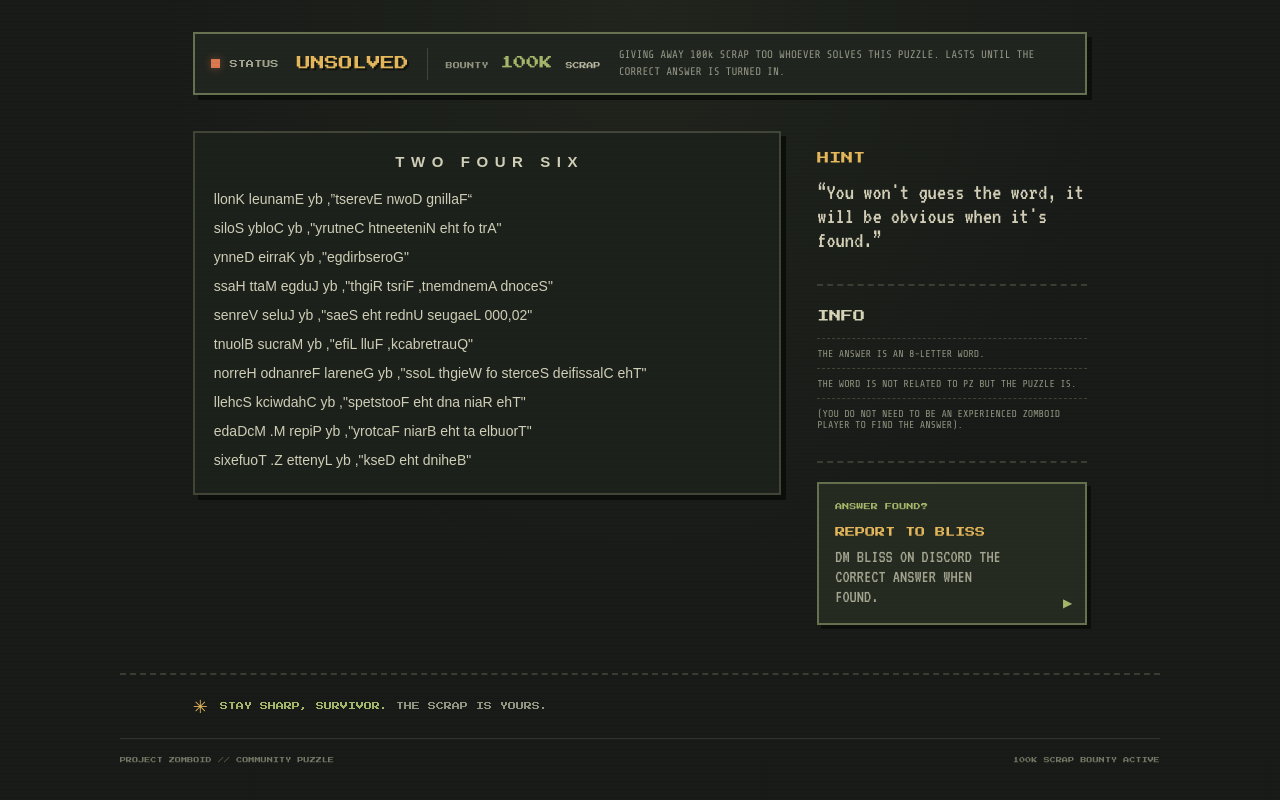
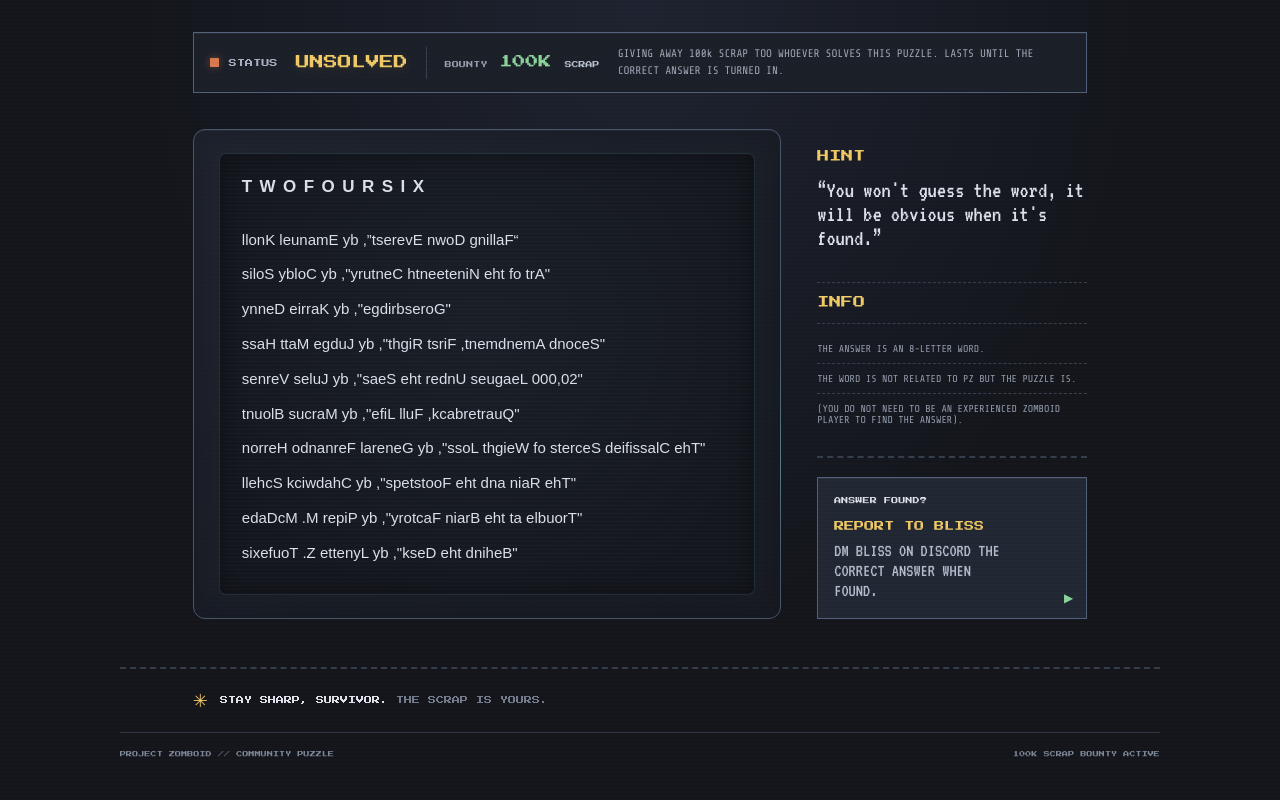
Before and after one commit to sleepinbliss/ProjectZomboidPuzzle, a Vue app: page / in a window 1280 px wide. Built offline with nearby package versions, Linux system fonts and the light colour scheme.

Commit message:
Refactor puzzle layout and enhance styling for improved UI

```diff
--- a/src/App.vue
+++ b/src/App.vue
@@ -60,14 +60,14 @@ async function copyLink() {
 
 				<div class="puzzle-main">
 					<div class="puzzle-card">
-						<p class="number-sequence">
-							T W O&nbsp;&nbsp; F O U R&nbsp;&nbsp; S I X
-						</p>
-						<ul class="clue-list">
-							<li v-for="clue in clues" :key="clue">
-								<span class="clue-text">{{ clue }}</span>
-							</li>
-						</ul>
+						<div class="puzzle-screen">
+							<p class="number-sequence">T W O F O U R S I X</p>
+							<ul class="clue-list">
+								<li v-for="clue in clues" :key="clue">
+									<span class="clue-text">{{ clue }}</span>
+								</li>
+							</ul>
+						</div>
 					</div>
 				</div>
 
--- a/src/style.css
+++ b/src/style.css
@@ -1,20 +1,26 @@
 @import url('https://fonts.googleapis.com/css2?family=Press+Start+2P&family=Share+Tech+Mono&family=VT323&display=swap');
+
+@property --puzzle-glow-angle {
+  syntax: '<angle>';
+  inherits: false;
+  initial-value: 0deg;
+}
 
 :root {
   font-family: 'Share Tech Mono', 'Courier New', monospace;
-  color: #d8d5b8;
-  background: #171a17;
+  color: #e0e3eb;
+  background: #14161c;
   font-synthesis: none;
   text-rendering: optimizeLegibility;
   -webkit-font-smoothing: antialiased;
-  --bg: #171a17;
-  --panel: #20251f;
-  --panel-light: #292e25;
-  --ink: #d8d5b8;
-  --muted: #929581;
-  --green: #a5b86b;
-  --amber: #e6b85c;
-  --line: #414638;
+  --bg: #14161c;
+  --panel: #1c2029;
+  --panel-light: #242a36;
+  --ink: #e0e3eb;
+  --muted: #969eaf;
+  --green: #8bd49b;
+  --amber: #f2cb67;
+  --line: #394150;
   --pixel: 'Press Start 2P', monospace;
   --terminal: 'Share Tech Mono', 'Courier New', monospace;
   --screen: 'VT323', 'Courier New', monospace;
@@ -35,7 +41,7 @@ body {
   min-height: 100vh;
   margin: 0;
   background:
-    radial-gradient(ellipse at 50% 0%, rgba(111, 125, 73, 0.1), transparent 55%),
+    radial-gradient(ellipse at 50% 0%, rgba(99, 122, 186, 0.13), transparent 55%),
     repeating-linear-gradient(0deg, rgba(255, 255, 255, 0.012) 0, rgba(255, 255, 255, 0.012) 1px, transparent 1px, transparent 4px),
     var(--bg);
 }
@@ -105,9 +111,9 @@ p {
 
 .status-card {
   padding: 18px 18px 16px;
-  border: 2px solid #687250;
+  border: 1px solid #53617d;
   background: var(--panel);
-  box-shadow: 5px 5px 0 #0d0f0d;
+  box-shadow: inset 0 1px 0 rgba(224, 227, 235, 0.06);
 }
 
 .status-card-main {
@@ -123,7 +129,7 @@ p {
   display: flex;
   align-items: center;
   gap: 10px;
-  color: #a2a58e;
+  color: #aab2c3;
   font-size: 8px;
 }
 
@@ -133,7 +139,7 @@ p {
   font-family: var(--pixel);
   font-size: 14px;
   line-height: 1.7;
-  text-shadow: 2px 2px 0 #10120e;
+  text-shadow: 0 2px 12px rgba(242, 203, 103, 0.14);
 }
 
 .status-rule {
@@ -162,13 +168,13 @@ p {
 }
 
 .reward-amount span {
-  color: #babaa2;
+  color: #bdc5d4;
   font-size: 7px;
 }
 
 .status-note {
   margin: 0;
-  color: #969887;
+  color: #a1a9b9;
   font-family: var(--terminal);
   font-size: 11px;
   line-height: 1.5;
@@ -206,7 +212,7 @@ h2 {
 
 .puzzle-intro {
   margin: 5px 0 0;
-  color: #aaa995;
+  color: #a9afbf;
   font-family: var(--terminal);
   font-size: 12px;
 }
@@ -218,8 +224,8 @@ h2 {
   flex: 0 0 auto;
   padding: 8px 9px;
   border: 1px solid var(--line);
-  background: #21251f;
-  color: #a9ab98;
+  background: #202530;
+  color: #b4bdcf;
   cursor: pointer;
   font-family: var(--pixel);
   font-size: 7px;
@@ -243,37 +249,102 @@ h2 {
 }
 
 .puzzle-card {
-  padding: 18px 19px 15px;
-  border: 2px solid var(--line);
-  background: #1d211c;
-  box-shadow: 5px 5px 0 #0c0e0c;
+  position: relative;
+  isolation: isolate;
+  display: flex;
+  flex-direction: column;
+  justify-content: center;
+  padding: 23px 25px;
+  border: 1px solid #4a566b;
+  border-radius: 12px;
+  background:
+    linear-gradient(145deg, #202530, #1a1e26 68%, #191c23);
+  box-shadow:
+    inset 0 1px 0 rgba(224, 227, 235, 0.06),
+    inset 0 0 32px rgba(8, 11, 17, 0.22);
+}
+
+.puzzle-screen {
+  flex: 1;
+  display: flex;
+  flex-direction: column;
+  justify-content: center;
+  padding: 20px 22px;
+  border: 1px solid rgba(119, 210, 223, 0.12);
+  border-radius: 7px;
+  background:
+    repeating-linear-gradient(
+      0deg,
+      rgba(255, 255, 255, 0.012) 0,
+      rgba(255, 255, 255, 0.012) 1px,
+      transparent 1px,
+      transparent 4px
+    ),
+    radial-gradient(ellipse at 50% 40%, #1b2028 0%, #15181f 78%);
+  box-shadow:
+    inset 0 0 24px rgba(0, 0, 0, 0.35),
+    inset 0 1px 0 rgba(224, 227, 235, 0.025);
+}
+
+.puzzle-card::before {
+  position: absolute;
+  z-index: 1;
+  pointer-events: none;
+  content: '';
+  inset: -1px;
+  padding: 1px;
+  border-radius: inherit;
+  background: conic-gradient(
+    from var(--puzzle-glow-angle),
+    transparent 0deg 292deg,
+    rgba(119, 210, 223, 0.04) 316deg,
+    rgba(119, 210, 223, 0.3) 338deg,
+    rgba(119, 210, 223, 0.04) 354deg,
+    transparent 360deg
+  );
+  -webkit-mask:
+    linear-gradient(#fff 0 0) content-box,
+    linear-gradient(#fff 0 0);
+  -webkit-mask-composite: xor;
+  mask-composite: exclude;
+  animation: puzzle-glow-travel 14s linear infinite;
+}
+
+@keyframes puzzle-glow-travel {
+  to {
+    --puzzle-glow-angle: 1turn;
+  }
 }
 
 .number-sequence {
-  margin: 0 0 14px;
-  color: #d1d0b8;
+  margin: 0 0 20px;
+  color: #dce1eb;
   font-family: Arial, Helvetica, sans-serif;
-  font-size: 15px;
+  font-size: 17px;
   font-weight: 600;
   letter-spacing: 0.08em;
   line-height: 1.5;
-  text-align: center;
+  text-align: left;
 }
 
 .clue-list {
+  flex: 1;
+  display: flex;
+  flex-direction: column;
+  justify-content: space-evenly;
   margin: 0;
   padding: 0;
   list-style: none;
 }
 
 .clue-list li {
-  margin: 6px 0;
+  margin: 2px 0;
 }
 
 .clue-text {
-  color: #d1d0b8;
+  color: #dce1eb;
   font-family: Arial, Helvetica, sans-serif;
-  font-size: 14px;
+  font-size: 15px;
   line-height: 1.65;
 }
 
@@ -281,9 +352,17 @@ h2 {
   padding-top: 2px;
 }
 
+.puzzle-main {
+  display: flex;
+}
+
+.puzzle-card {
+  flex: 1;
+}
+
 .sidebar-block {
   padding: 0 0 22px;
-  border-bottom: 2px dashed #393e32;
+  border-bottom: 2px dashed #363e4b;
 }
 
 .sidebar-title {
@@ -297,7 +376,7 @@ h2 {
   height: 22px;
   display: grid;
   place-items: center;
-  border: 1px solid #78835a;
+  border: 1px solid #64779d;
   color: var(--amber);
   font-family: var(--pixel);
   font-size: 10px;
@@ -324,7 +403,7 @@ h3 {
 
 .hint-quote {
   margin-bottom: 9px;
-  color: #d5d1b8;
+  color: #dce1eb;
   font-family: var(--screen);
   font-size: 23px;
   line-height: 1.05;
@@ -332,24 +411,34 @@ h3 {
 
 .hint-caption {
   margin-bottom: 0;
-  color: #929581;
+  color: #969eaf;
   font-family: var(--pixel);
   font-size: 6px;
   line-height: 2;
 }
 
 .details-block {
-  padding-top: 20px;
+  padding-top: 0;
+}
+
+.hint-block {
+  border-bottom: 0;
 }
 
 .details-block > .eyebrow {
   margin-bottom: 10px;
-  color: #929581;
+  color: #969eaf;
   font-size: 7px;
 }
 
 .details-block h3 {
-  margin-bottom: 10px;
+  display: flex;
+  min-height: 42px;
+  align-items: center;
+  margin: 0 0 10px;
+  padding: 8px 0;
+  border-block: 1px dashed #394150;
+  color: var(--amber);
 }
 
 .details-list {
@@ -361,17 +450,21 @@ h3 {
   justify-content: space-between;
   gap: 10px;
   padding: 9px 0;
-  border-top: 1px dashed #404538;
+  border-top: 1px dashed #394150;
   font-size: 10px;
 }
 
+.details-list div:first-child {
+  border-top: 0;
+}
+
 .details-list dt {
-  color: #929581;
+  color: #969eaf;
 }
 
 .details-list dd {
   margin: 0;
-  color: #d1d0b8;
+  color: #dce1eb;
   text-align: right;
 }
 
@@ -379,14 +472,14 @@ h3 {
   position: relative;
   margin-top: 19px;
   padding: 16px;
-  border: 2px solid #687250;
-  background: #252b20;
-  box-shadow: 4px 4px 0 #0c0e0c;
+  border: 1px solid #53617d;
+  background: #222834;
+  box-shadow: inset 0 1px 0 rgba(224, 227, 235, 0.06);
 }
 
 .submit-card .eyebrow {
   margin-bottom: 10px;
-  color: var(--green);
+  color: #e0e3eb;
   font-size: 7px;
 }
 
@@ -399,7 +492,7 @@ h3 {
 .submit-card > p:last-of-type {
   max-width: 185px;
   margin-bottom: 0;
-  color: #a4a691;
+  color: #b5bdce;
   font-family: var(--screen);
   font-size: 18px;
   line-height: 1.1;
@@ -424,7 +517,7 @@ h3 {
   align-items: center;
   gap: 12px;
   padding: 0 7%;
-  border-top: 2px dashed #393e32;
+  border-top: 2px dashed #363e4b;
 }
 
 .closing-star {
@@ -434,19 +527,19 @@ h3 {
 
 .closing-note p {
   margin: 0;
-  color: var(--green);
+  color: #e0e3eb;
   font-family: var(--pixel);
   font-size: 8px;
   line-height: 1.9;
 }
 
 .closing-note p span {
-  color: #929581;
+  color: #747d8e;
 }
 
 .closing-note > a {
   margin-left: auto;
-  color: #929581;
+  color: #969eaf;
   font-size: 7px;
 }
 
@@ -459,8 +552,8 @@ h3 {
   display: flex;
   align-items: center;
   justify-content: space-between;
-  border-top: 1px solid #34392f;
-  color: #747a67;
+  border-top: 1px solid #303744;
+  color: #80899b;
   font-size: 6px;
   line-height: 1.8;
 }
@@ -549,7 +642,11 @@ h3 {
   }
 
   .puzzle-card {
-    padding: 15px 13px 13px;
+    padding: 18px 15px;
+  }
+
+  .puzzle-screen {
+    padding: 16px 13px;
   }
 
   .puzzle-sidebar {
@@ -624,4 +721,8 @@ h3 {
     scroll-behavior: auto !important;
     transition-duration: 0.01ms !important;
   }
+
+  .puzzle-card::before {
+    animation: none;
+  }
 }
```
